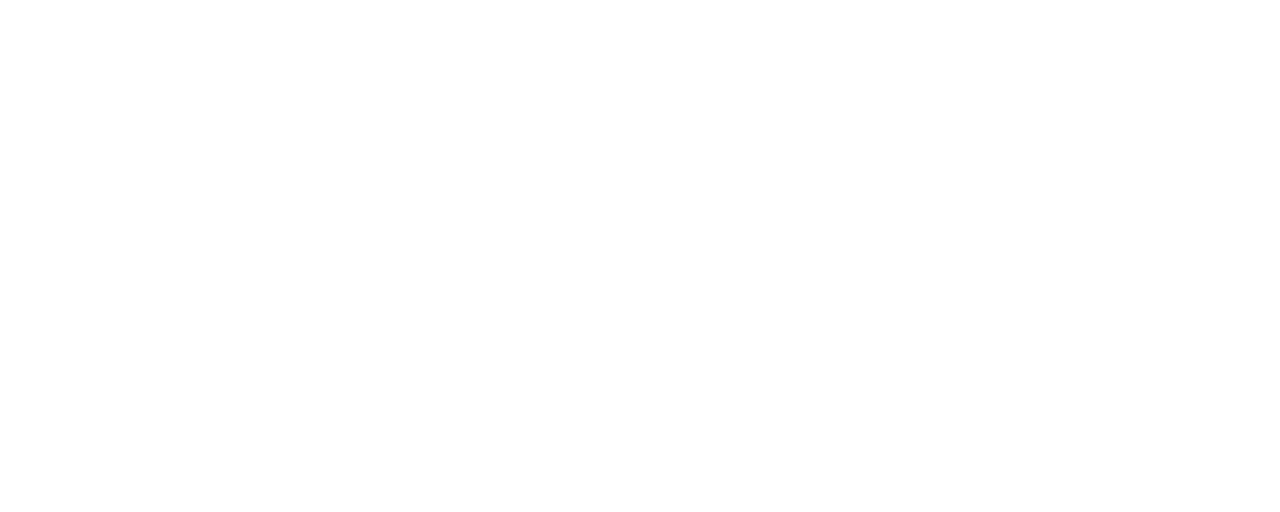
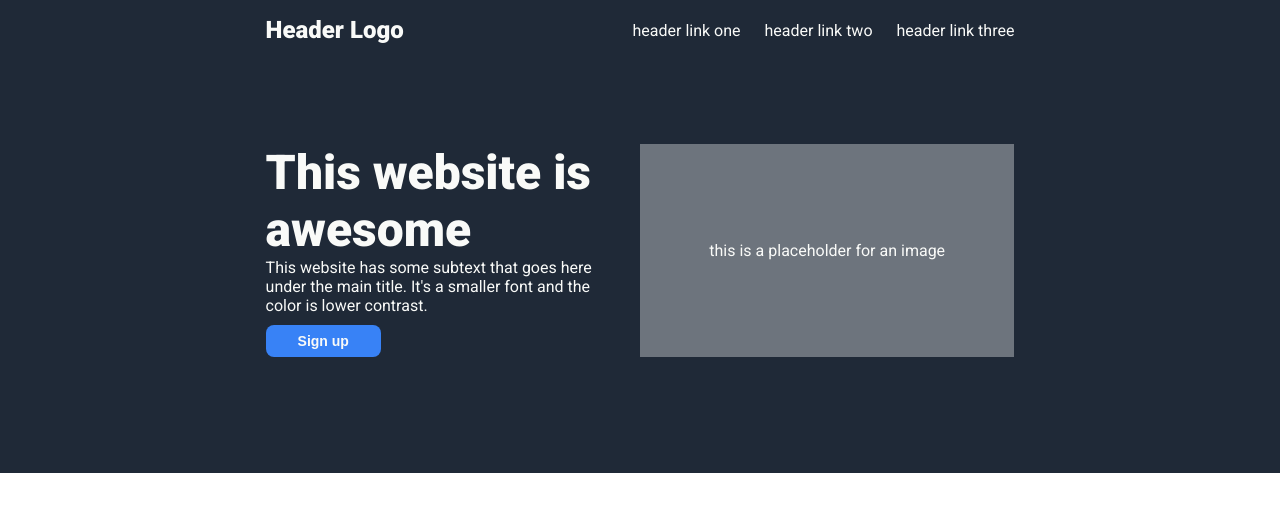
Before and after one commit to arronjohnson/landing-page, a plain HTML site: page index.html in a window 1280 px wide. Drawn offline with Linux system fonts and the light colour scheme.

Commit message:
Add and style first section
The first section consists of the navbar and hero text.
Placeholder content has been used for now.

```diff
--- a/index.html
+++ b/index.html
@@ -8,6 +8,27 @@
   <link rel="stylesheet" href="styles.css">
 </head>
 <body>
-
+  <div class="section-one">
+    <header>
+      <h2 class="hero-text-logo">Header Logo</h2>
+      <ul>
+        <li><a href="">header link one</a></li>
+        <li><a href="">header link two</a></li>
+        <li><a href="">header link three</a></li>
+      </ul>
+    </header>
+    <div class="hero">
+      <div id="hero-left">
+        <h1 class="hero-text-main">This website is awesome</h1>
+        <p>This website has some subtext that goes here under the main title. It's a smaller font and the color is lower contrast.</p>
+        <button>
+          Sign up
+        </button>
+      </div>
+      <div id="hero-right">
+        this is a placeholder for an image
+      </div>
+    </div>
+  </div>
 </body>
 </html>
--- a/styles.css
+++ b/styles.css
@@ -0,0 +1,78 @@
+@import url('https://fonts.googleapis.com/css2?family=Roboto:ital,wght@0,300;0,400;0,700;0,900;1,300&display=swap');
+
+* {
+  margin: 0;
+  padding: 0;
+}
+
+body {
+  font-family: Roboto, sans-serif;
+}
+
+ul {
+  display: flex;
+  gap: 24px;
+  list-style: none;
+}
+
+a {
+  color: #f9faf8;
+  text-decoration: none;
+}
+
+button {
+  background-color: #3882f6;
+  border: 0;
+  border-radius: 8px;
+  color: #f9faf8;
+  font-size: 14px;
+  font-weight: bolder;
+  padding: 8px 32px;
+}
+
+p {
+  padding-bottom: 10px;
+}
+
+/* Section 1: Nav & Hero */
+.section-one {
+  background-color: #1f2937;
+  color: #f9faf8;
+  padding: 16px;
+}
+
+header, .hero {
+  align-items: center;
+  display: flex;
+  justify-content: space-between;
+  margin: 0 20%;
+}
+
+.hero {
+  align-items: stretch;
+  padding: 100px 0;
+}
+
+#hero-left {
+  margin-right: 36px;
+  text-align: left;
+}
+
+#hero-right {
+  align-items: center;
+  background-color: #6d747d;
+  display: flex;
+  justify-content: center;
+  flex: 1 0 50%;
+}
+
+/* Text Styles */
+.hero-text-logo {
+  font-size: 24px;
+  font-weight: 900;
+}
+
+.hero-text-main {
+  font-size: 48px;
+  font-weight: 900;
+}
```
